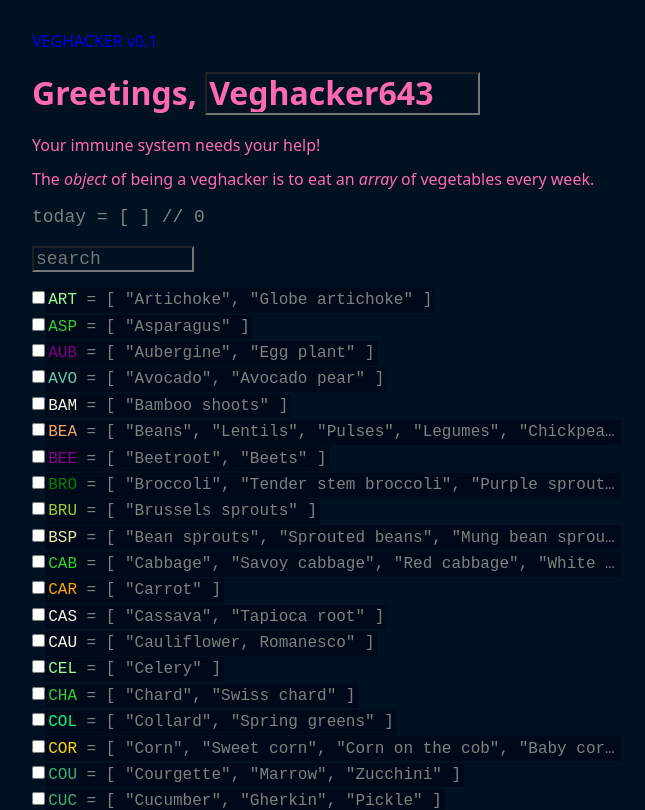
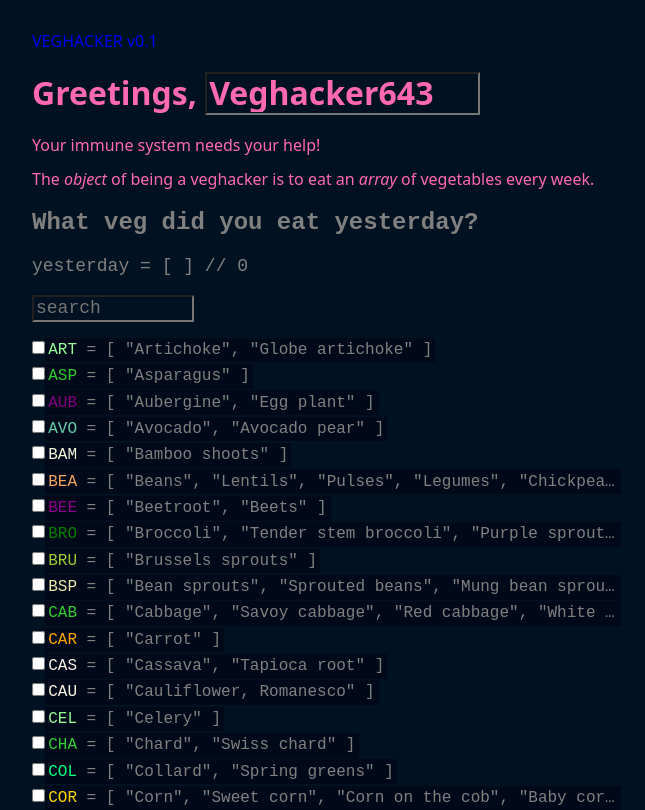
Before and after one commit to petedavisdev/veghacker, a Vue app: page / in a window 1280 px wide. Shown: the top 810 px of the page, without its empty margins (0-645 px from the left). Built offline with nearby package versions, Linux system fonts and the light colour scheme.

Commit message:
Yesterday

```diff
--- a/src/components/VegChecklist.vue
+++ b/src/components/VegChecklist.vue
@@ -1,7 +1,11 @@
 <template>
+    <h2>
+        What veg did you eat {{ activeDay.name }}?
+    </h2>
+
     <p>
-        today =
-        <VegArray :veggies="today" />
+        {{ activeDay.name }} =
+        <VegArray :veggies="yesterday" />
     </p>
 
     <input
@@ -13,9 +17,9 @@
     <ul>
         <li v-for="veg in filteredVeg" :key="veg.key">
             <input
-                v-model="today"
+                v-model="yesterday"
                 type="checkbox"
-                name="today"
+                :name="activeDay.iso"
                 :id="veg.code"
                 :value="veg"
             />
@@ -51,12 +55,17 @@ export default defineComponent({
             family: string[]
         }
 
-        const today = ref(props.vegetables.filter( (veg: Veg) => {
+        const activeDay = {
+            name: "yesterday",
+            iso: "2020-12-15",
+        }
+
+        const yesterday = ref(props.vegetables.filter( (veg: Veg) => {
             return props.log && props.log.includes(veg.code)
         }))
 
         const vegCodes = computed(() => {
-            return today.value.map( (veg: Veg) => veg.code )
+            return yesterday.value.map( (veg: Veg) => veg.code )
         })
 
         const keyword = ref("")
@@ -99,7 +108,8 @@ export default defineComponent({
         watch(vegCodes, () => emit("update:log", vegCodes))
 
         return {
-            today,
+            activeDay,
+            yesterday,
             keyword,
             filteredVeg,
             vegCodes,
```
